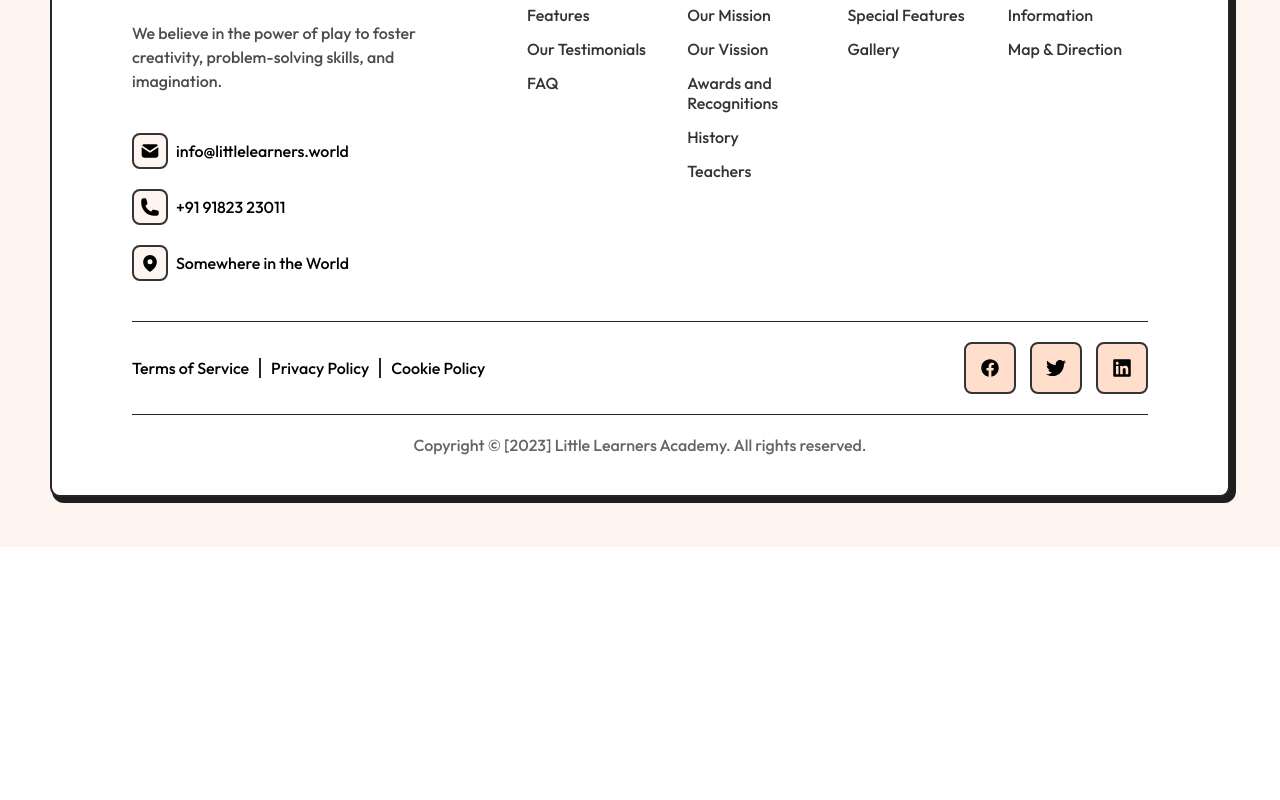
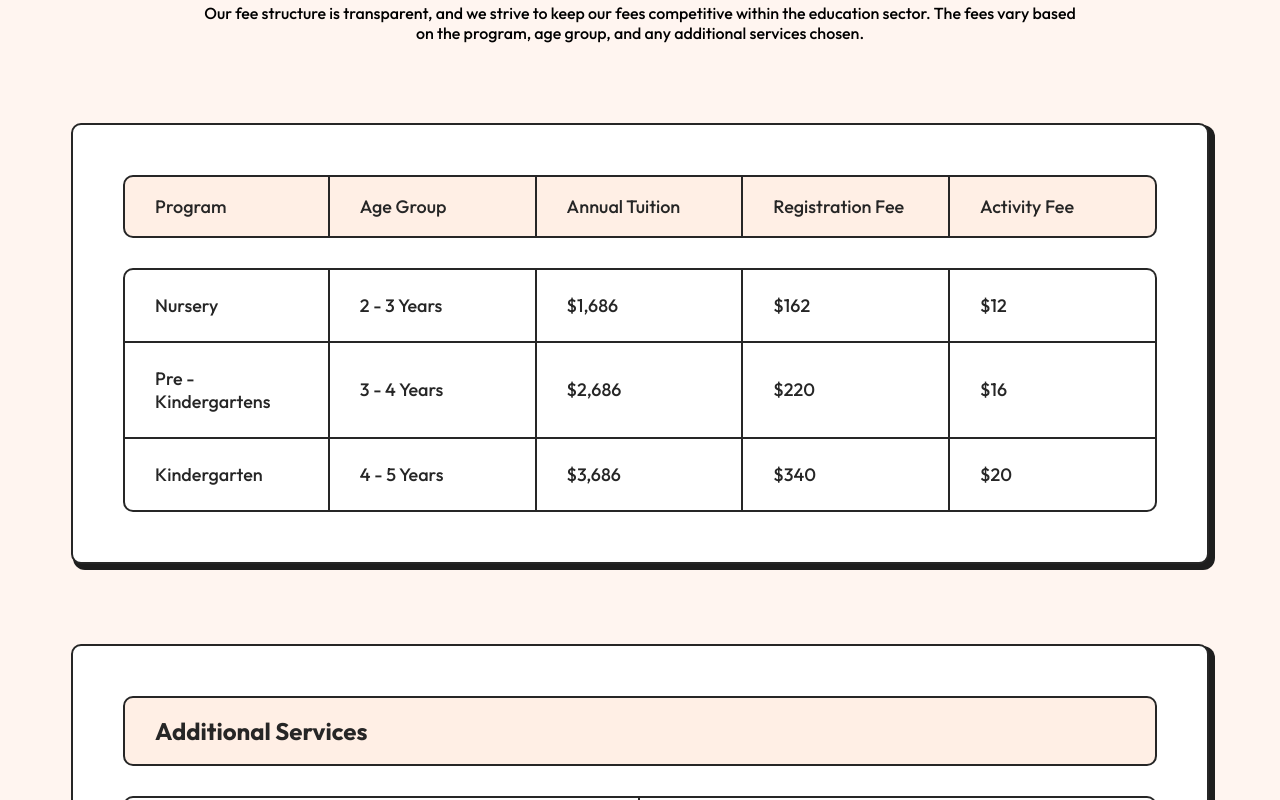
Before and after one commit to BsHeR4/academy-task3, a React (Vite) app: page /academy-task3/admissions in a window 1280 px wide. Shown: the part 2060-2860 px from the top of the page. Before the commit the page ends 2607 px from the top, so only its background shows below. Built offline with nearby package versions, Linux system fonts and the light colour scheme.

Commit message:
finish fee structure section

```diff
--- /dev/null
+++ b/src/components/FeeStructureSection/FeeStructureSection.jsx
@@ -0,0 +1,40 @@
+import styles from './FeeStructureSection.module.css'
+import Section from './../Section/Section'
+import BaseCard from './../BaseCard/BaseCard'
+import FeeTable from '../FeeTable/FeeTable'
+
+const FeeStructureSection = () => {
+    return (
+        <Section
+            boxTitle={"Our Features"}
+            title={"Fee Structure"}
+            description={"Our fee structure is transparent, and we strive to keep our fees competitive within the education sector. The fees vary based on the program, age group, and any additional services chosen."}
+        >
+            <div className={styles.tables}>
+
+                <FeeTable
+                    headers={["Program", "Age Group", "Annual Tuition", "Registration Fee", "Activity Fee"]}
+                    body={[
+                        ["Nursery", "2 - 3 Years", "$1,686", "$162", "$12"],
+                        ["Pre - Kindergartens", "3 - 4 Years", "$2,686", "$220", "$16"],
+                        ["Kindergarten", "4 - 5 Years", "$3,686", "$340", "$20"],
+                    ]}
+                />
+
+                <FeeTable
+                    headers={["Additional Services"]}
+                    body={[
+                        ["Before and After-School Care", "$120 / per month"],
+                        ["Language Immersion Program", "$60 / per semester"],
+                        ["Transportation (optional)", "$80 / per month"],
+                    ]}
+                    thickHeader={true}
+                />
+
+
+            </div>
+        </Section>
+    )
+}
+
+export default FeeStructureSection
--- /dev/null
+++ b/src/components/FeeStructureSection/FeeStructureSection.module.css
@@ -0,0 +1,5 @@
+.tables {
+    display: flex;
+    flex-direction: column;
+    gap: 80px;
+}
--- /dev/null
+++ b/src/components/FeeTable/FeeTable.jsx
@@ -0,0 +1,40 @@
+import BaseCard from '../BaseCard/BaseCard'
+import styles from './FeeTable.module.css'
+
+const FeeTable = ({ headers, body, thickHeader = false }) => {
+    return (
+            <div className={styles.tableWrapper}>
+        <BaseCard className={styles.tableCard}>
+                <table className={styles.tableHeader}>
+                    <thead className={styles.thead}>
+                        <tr>
+                            {
+                                headers.map((header, index) => (
+                                    <th className={thickHeader ? styles.thickHeader : ''}>{header}</th>
+                                ))
+                            }
+                        </tr>
+                    </thead>
+                </table>
+                <div className={styles.gap}></div>
+                <table className={styles.tableBody}>
+                    <tbody className={styles.tbody}>
+                        {
+                            body.map((raws, index) => (
+                                <tr>
+                                    {
+                                        raws.map((cell, index) => (
+                                            <td>{cell}</td>
+                                        ))
+                                    }
+                                </tr>
+                            ))
+                        }
+                    </tbody>
+                </table>
+        </BaseCard>
+            </div>
+    )
+}
+
+export default FeeTable
--- /dev/null
+++ b/src/components/FeeTable/FeeTable.module.css
@@ -0,0 +1,219 @@
+.tableWrapper {
+    width: 100%;
+}
+
+.tableCard {
+    overflow-x: auto;
+    overflow-y: hidden;
+    padding: 60px;
+
+    -webkit-overflow-scrolling: touch;
+
+    &::-webkit-scrollbar {
+        height: 8px;
+    }
+
+    &::-webkit-scrollbar-thumb {
+        background-color: #FFAE80;
+        border-radius: 59px;
+    }
+
+    &::-webkit-scrollbar-track {
+        background-color: #262626;
+        border-radius: 43px;
+    }
+
+
+    .tableHeader {
+        width: 100%;
+        border-collapse: separate;
+        border-spacing: 0;
+        table-layout: fixed;
+
+        th {
+            padding: 25px 34px;
+            background-color: rgba(255, 239, 229, 1);
+            border: 2px solid rgba(38, 38, 38, 1);
+            border-left: none;
+            font-weight: 500;
+            font-size: 20px;
+            color: rgba(38, 38, 38, 1);
+            text-align: start;
+        }
+
+        th:first-child {
+            border-left: 2px solid rgba(38, 38, 38, 1);
+            border-top-left-radius: 12px;
+            border-bottom-left-radius: 12px;
+        }
+
+        th:last-child {
+            border-top-right-radius: 12px;
+            border-bottom-right-radius: 12px;
+        }
+
+        .thickHeader {
+            font-weight: 700;
+            font-size: 30px;
+        }
+    }
+
+    .gap {
+        height: 30px;
+    }
+
+    .tableBody {
+        width: 100%;
+        border-collapse: separate;
+        border-spacing: 0;
+        table-layout: fixed;
+
+        td {
+            padding: 30px 34px;
+            border: 2px solid rgba(38, 38, 38, 1);
+            border-left: none;
+            border-top: none;
+            font-weight: 500;
+            font-size: 20px;
+            color: rgba(38, 38, 38, 1);
+        }
+
+        tr:first-child td {
+            border-top: 2px solid rgba(38, 38, 38, 1);
+        }
+
+        tr:first-child td:first-child {
+            border-top-left-radius: 12px;
+        }
+
+        tr:first-child td:last-child {
+            border-top-right-radius: 12px;
+        }
+
+        td:first-child {
+            border-left: 2px solid rgba(38, 38, 38, 1);
+        }
+
+        tr:last-child td:first-child {
+            border-bottom-left-radius: 12px;
+        }
+
+        tr:last-child td:last-child {
+            border-bottom-right-radius: 12px;
+        }
+    }
+}
+
+
+
+
+@media screen and (min-width: 993px) and (max-width: 1919px) {
+    .tableCard {
+        padding: 50px;
+
+        .tableHeader {
+
+            th {
+                padding: 18px 30px;
+                font-size: 18px;
+            }
+
+            th:first-child {
+                border-top-left-radius: 10px;
+                border-bottom-left-radius: 10px;
+            }
+
+            th:last-child {
+                border-top-right-radius: 10px;
+                border-bottom-right-radius: 10px;
+            }
+
+            .thickHeader {
+                font-weight: 700;
+                font-size: 24px;
+            }
+        }
+
+        .tableBody {
+
+            td {
+                padding: 24px 30px;
+                font-size: 18px;
+            }
+
+            tr:first-child td:first-child {
+                border-top-left-radius: 10px;
+            }
+
+            tr:first-child td:last-child {
+                border-top-right-radius: 10px;
+            }
+
+            tr:last-child td:first-child {
+                border-bottom-left-radius: 10px;
+            }
+
+            tr:last-child td:last-child {
+                border-bottom-right-radius: 10px;
+            }
+        }
+    }
+}
+
+@media screen and (max-width: 992px) {
+    .tableCard {
+        padding: 30px;
+
+        .tableHeader,
+        .tableBody {
+            min-width: 1300px;
+        }
+
+        .tableHeader {
+
+            th {
+                padding: 18px 30px;
+                font-size: 18px;
+            }
+
+            th:first-child {
+                border-top-left-radius: 10px;
+                border-bottom-left-radius: 10px;
+            }
+
+            th:last-child {
+                border-top-right-radius: 10px;
+                border-bottom-right-radius: 10px;
+            }
+
+            .thickHeader {
+                font-weight: 700;
+                font-size: 24px;
+            }
+        }
+
+        .tableBody {
+
+            td {
+                padding: 24px 30px;
+                font-size: 18px;
+            }
+
+            tr:first-child td:first-child {
+                border-top-left-radius: 10px;
+            }
+
+            tr:first-child td:last-child {
+                border-top-right-radius: 10px;
+            }
+
+            tr:last-child td:first-child {
+                border-bottom-left-radius: 10px;
+            }
+
+            tr:last-child td:last-child {
+                border-bottom-right-radius: 10px;
+            }
+        }
+    }
+}
--- a/src/pages/Admission/Admission.jsx
+++ b/src/pages/Admission/Admission.jsx
@@ -1,4 +1,5 @@
 import AdmissionProcessSection from '../../components/AdmissionProcessSection/AdmissionProcessSection'
+import FeeStructureSection from '../../components/FeeStructureSection/FeeStructureSection'
 import IntroPage from '../../components/IntroPage/IntroPage'
 import styles from './Admission.module.css'
 
@@ -11,6 +12,7 @@ const Admission = () => {
                 description={"At Little Learners Academy, we welcome you to embark on an exciting educational journey for your child. Our admission process is designed to be transparent, straightforward, and inclusive. Here's a step-by-step guide to joining our school"}
             />
             <AdmissionProcessSection />
+            <FeeStructureSection />
         </div>
     )
 }
```
